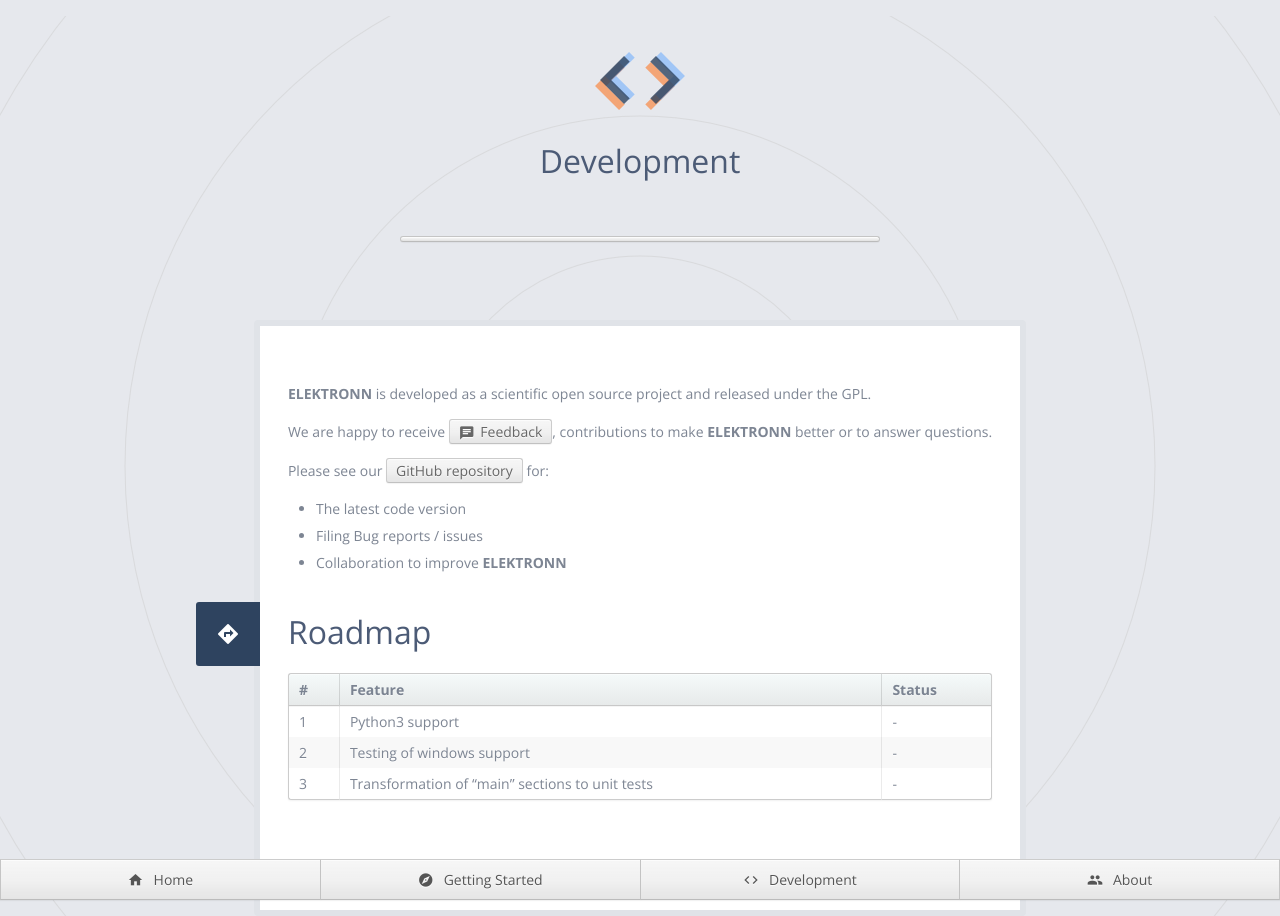
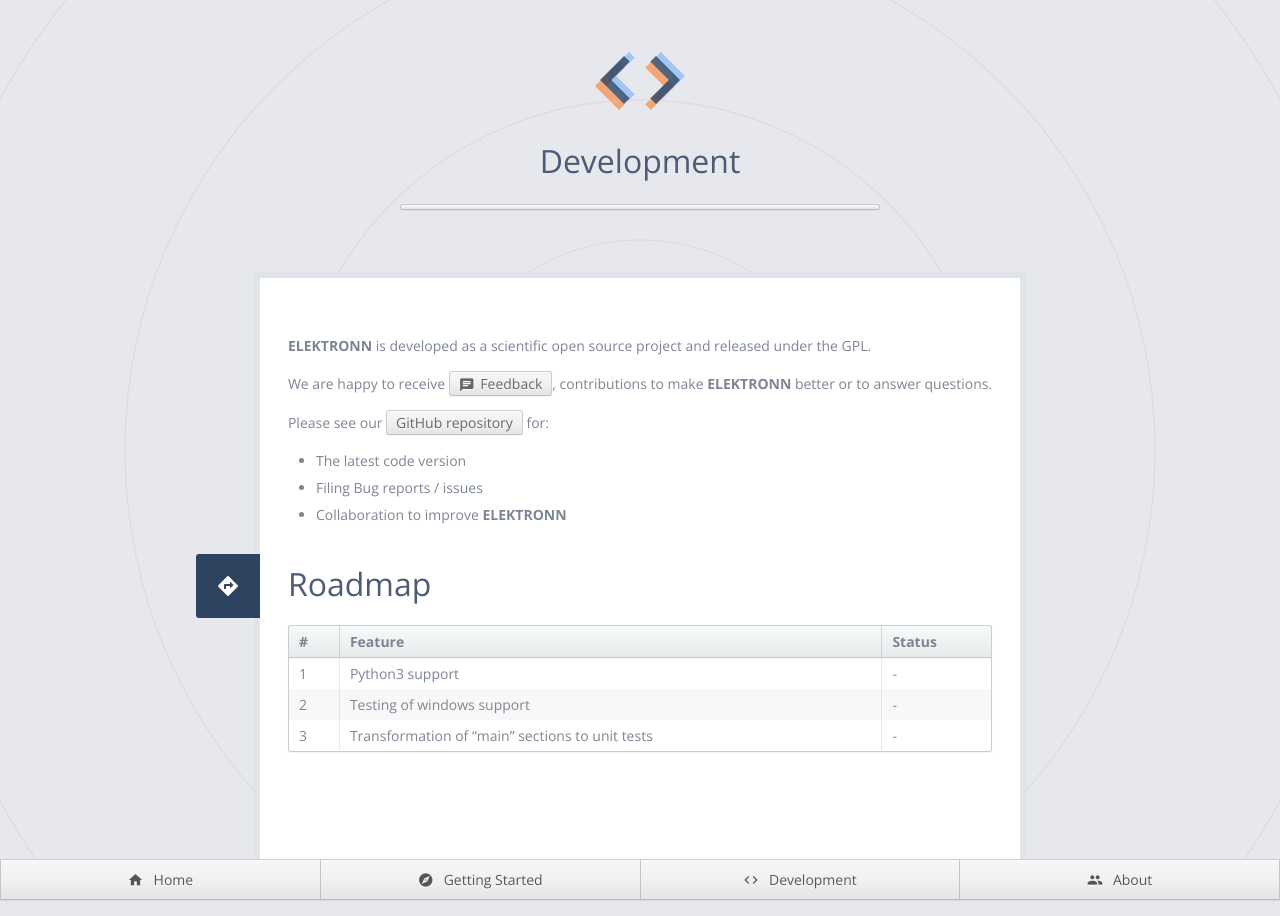
Before and after one commit to ELEKTRONN/elektronn.github.io, a Jekyll site: the page built from development.html, in a window 1280 px wide. Built offline with Jekyll 4.4.1, drawn with Linux system fonts in a browser that asks for light colours.

Commit message:
remove margin in page__header

```diff
--- a/_sass/entities/_section.scss
+++ b/_sass/entities/_section.scss
@@ -18,13 +18,14 @@
 	flex-direction: column;
 	min-height: 100vh;
 	background: url("/images/background.png") 50% 50% no-repeat;
+	margin-top: 0;
 
 	&__header {
-		margin-top: 1em;
+		margin-top: 2em;
 		text-align: center;
 
-		&__heading {
-			margin-bottom: 4em;
+		hr {
+			margin-top: 1em;
 		}
 	}
 
@@ -45,7 +46,6 @@
 				position: absolute;
 				width: 64px;
 				height: 64px;
-				background: red;
 				top: -4px;
 				left: -92px;
 				color: white;
```
